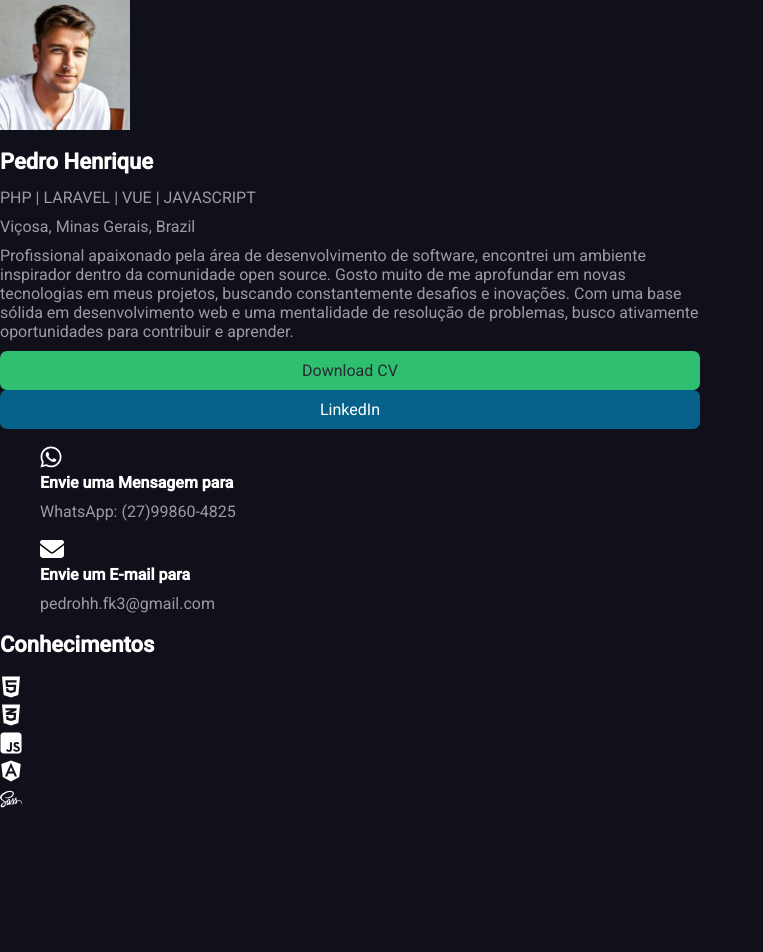
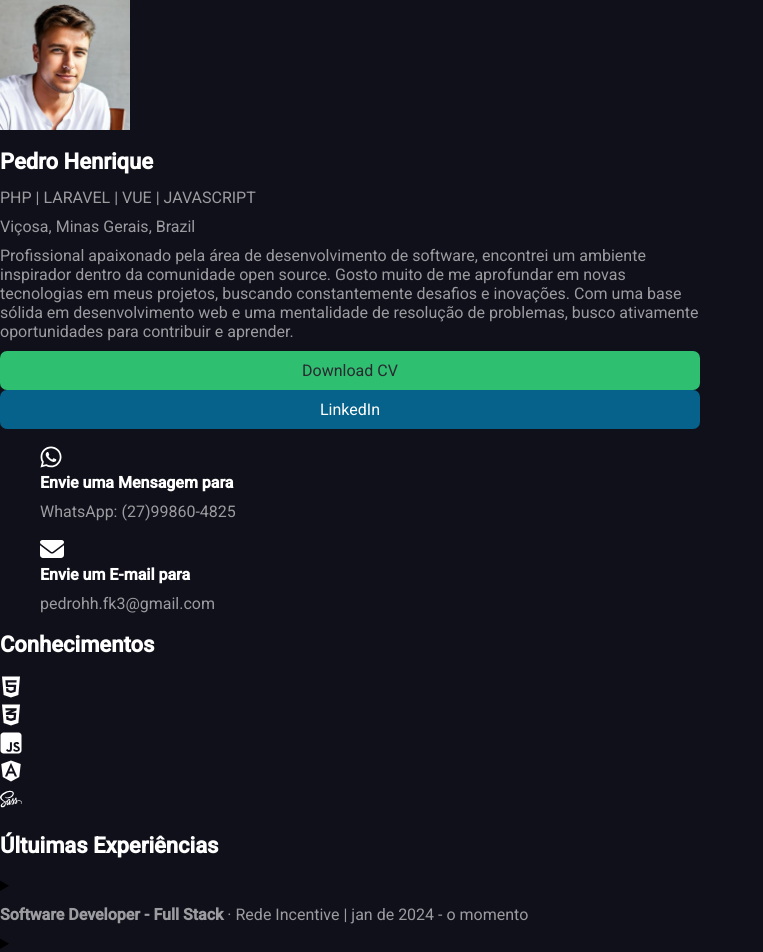
Before and after one commit to PedroFK/angular-cv, an Angular app: page / in a window 1280 px wide. Shown: the top 952 px of the page, without its empty margins (0-763 px from the left). Before the commit the page ends 815 px from the top, so only its background shows below. Built offline with nearby package versions, Linux system fonts and the light colour scheme.

Commit message:
experience component finished

```diff
--- a/src/app/modules/curriculum/components/experience/experience/experience.component.html
+++ b/src/app/modules/curriculum/components/experience/experience/experience.component.html
@@ -1 +1,17 @@
-<p>experience works!</p>
+<div class="container">
+    <h2>Últuimas Experiências</h2>
+
+    @for(item of arrayExperiences(); track item;){
+        <details>
+            <summary>
+                <p>
+                    <strong>{{item.summary.strong}}</strong>
+                    {{item.summary.p}}
+                </p>
+            </summary>
+            <article [innerHTML]="item.text">
+
+            </article>
+        </details>
+    }
+</div>
--- a/src/app/modules/curriculum/components/experience/experience/experience.component.ts
+++ b/src/app/modules/curriculum/components/experience/experience/experience.component.ts
@@ -1,4 +1,5 @@
-import { Component } from '@angular/core';
+import { Component, signal } from '@angular/core';
+import { experience } from '../../../interface/experience.interface';
 
 @Component({
   selector: 'app-experience',
@@ -8,5 +9,28 @@ import { Component } from '@angular/core';
   styleUrl: './experience.component.scss'
 })
 export class ExperienceComponent {
+  public arrayExperiences = signal<experience[]>([
+    {
+      summary: {
+        strong: "Software Developer - Full Stack",
 
+        p: "· Rede Incentive | jan de 2024 - o momento",
+      },
+      text: "<p>Projetei e criei aplicações com Laravel. Consultas no banco de dados relacional (MySQL). Desenvolvi interfaces de usuário responsivas e atraentes usando HTML, CSS e JavaScript. Trabalhei com BackEnd e FrontEnd. Identifiquei e corrigi gargalos de desempenho na plataforma, otimizando consultas de banco de dados e melhorando a eficiência do código.</p>"
+    },
+    {
+      summary: {
+        strong: "Software Developer",
+        p: "· Move Your Body | jul de 2023 - jan de 2024",
+      },
+      text: "<p>Construção de páginas responsivas e componentes dinâmicos. Criação de API Rest. Desenvolvimento de novos módulos e funcionalidades. Utilizando as linguagens: Javascript, PHP, Laravel e VUE</p>"
+    },
+    {
+      summary: {
+        strong: "",
+        p: "",
+      },
+      text: "<p></p>"
+    },
+  ])
 }
--- /dev/null
+++ b/src/app/modules/curriculum/interface/experience.interface.ts
@@ -0,0 +1,4 @@
+export interface experience {
+    summary: { strong: string, p: string}
+    text: string
+}
--- a/src/app/modules/curriculum/pages/home/home.component.html
+++ b/src/app/modules/curriculum/pages/home/home.component.html
@@ -1,4 +1,5 @@
 <app-header/>
 <main>
     <app-knowledge/>
+    <app-experience/>
 </main>
--- a/src/app/modules/curriculum/pages/home/home.component.ts
+++ b/src/app/modules/curriculum/pages/home/home.component.ts
@@ -1,11 +1,12 @@
 import { Component } from '@angular/core';
 import { HeaderComponent } from '../../components/header/header.component';
 import { KnowledgeComponent } from '../../components/knowledge/knowledge.component';
+import { ExperienceComponent } from '../../components/experience/experience/experience.component';
 
 @Component({
   selector: 'app-home',
   standalone: true,
-  imports: [HeaderComponent, KnowledgeComponent],
+  imports: [HeaderComponent, KnowledgeComponent, ExperienceComponent],
   templateUrl: './home.component.html',
   styleUrl: './home.component.scss'
 })
```
